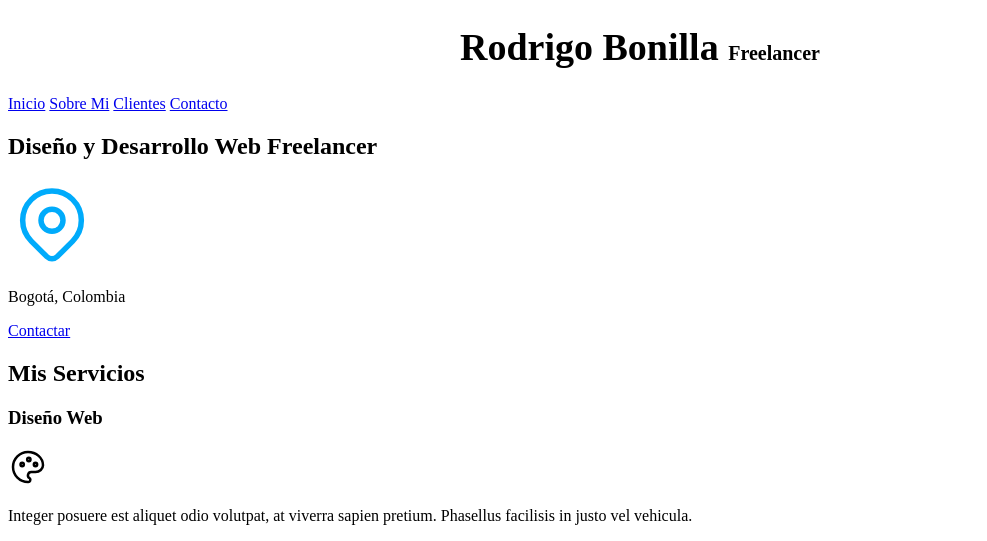
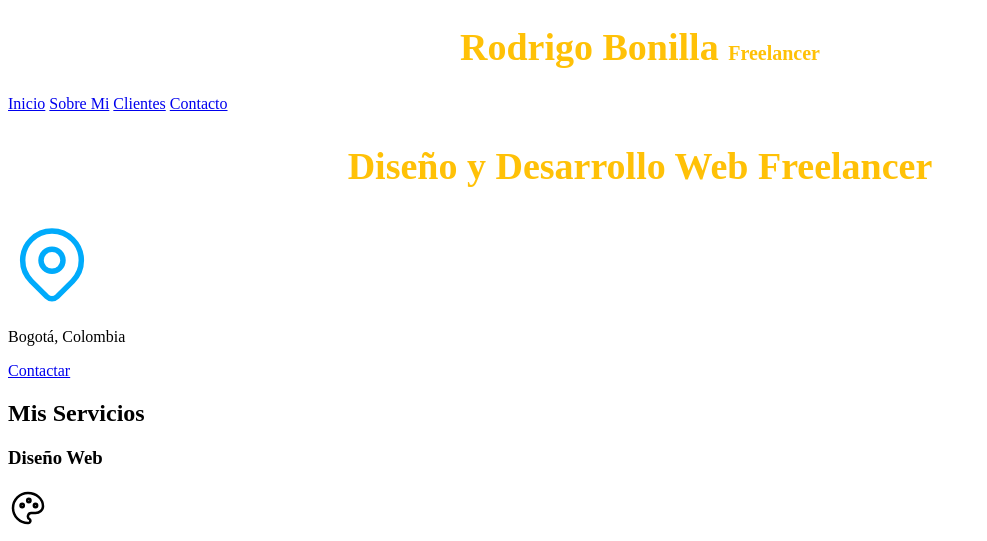
Before and after one commit to r0odr1/freelancer-site, a plain HTML site: page index.html in a window 1280 px wide. Shown: the top 541 px of the page, without its empty margins (0-987 px from the left). Drawn offline with Linux system fonts and the light colour scheme.

Commit message:
add styles root

```diff
--- a/css/styles.css
+++ b/css/styles.css
@@ -1,3 +1,9 @@
+:root {
+  --white: #ffffff;
+  --black: #212121;
+  --primary: #ffc107
+}
+
 html {
   font-size: 62.5%;
 }
@@ -6,11 +12,12 @@ body {
   font-size: 16px; /* 1rem = 10px*/
 }
 
-h1 {
+.titulo {
   text-align: center;
   font-size: 3.8rem;
+  color: var(--primary);
 }
 
-span {
+.titulo span {
   font-size: 2rem;
 }
--- a/index.html
+++ b/index.html
@@ -9,7 +9,7 @@
   </head>
   <body>
     <header>
-      <h1>Rodrigo Bonilla <span>Freelancer</span></h1>
+      <h1 class="titulo">Rodrigo Bonilla <span>Freelancer</span></h1>
     </header>
 
     <nav>
@@ -20,7 +20,7 @@
     </nav>
 
     <section>
-      <h2>Diseño y Desarrollo Web Freelancer</h2>
+      <h2 class="titulo">Diseño y Desarrollo Web Freelancer</h2>
 
 
       <svg xmlns="http://www.w3.org/2000/svg" class="icon icon-tabler icon-tabler-map-pin" width="88" height="88" viewBox="0 0 24 24" stroke-width="1.5" stroke="#00abfb" fill="none" stroke-linecap="round" stroke-linejoin="round">
```
